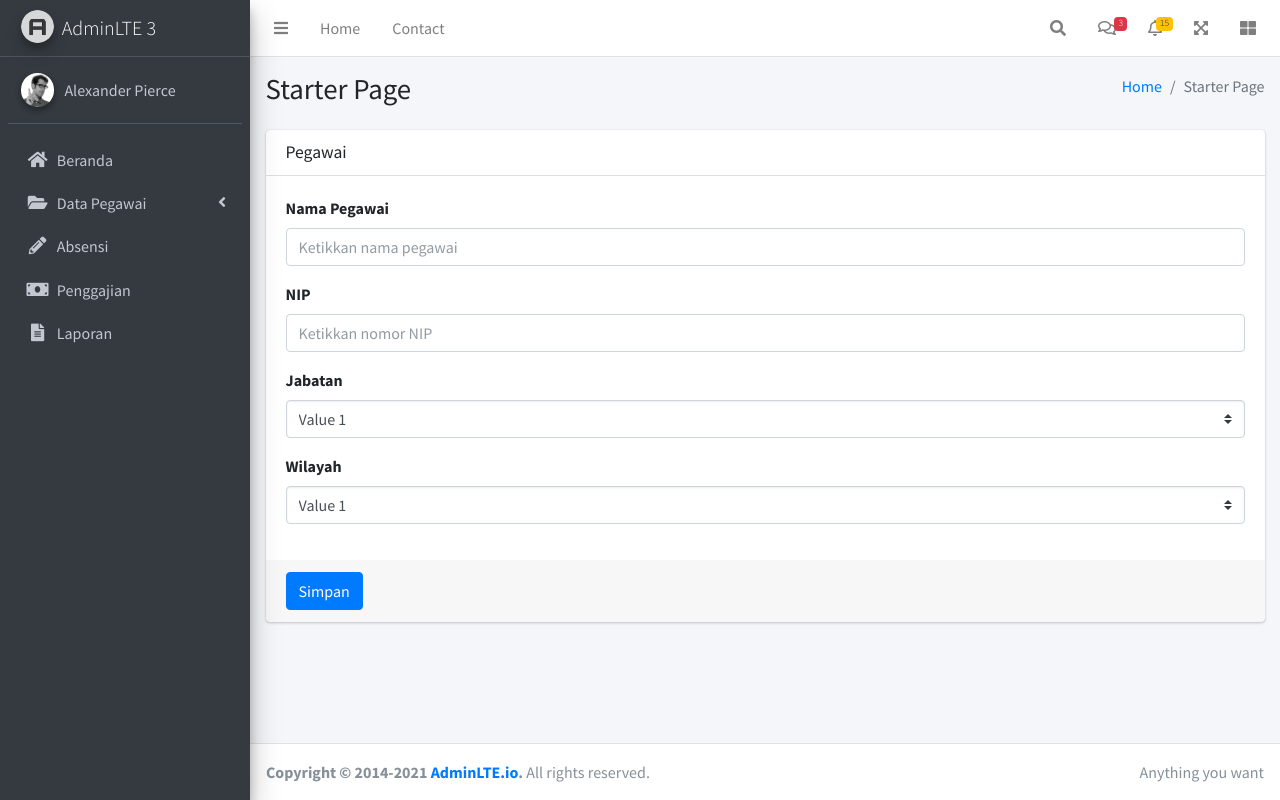
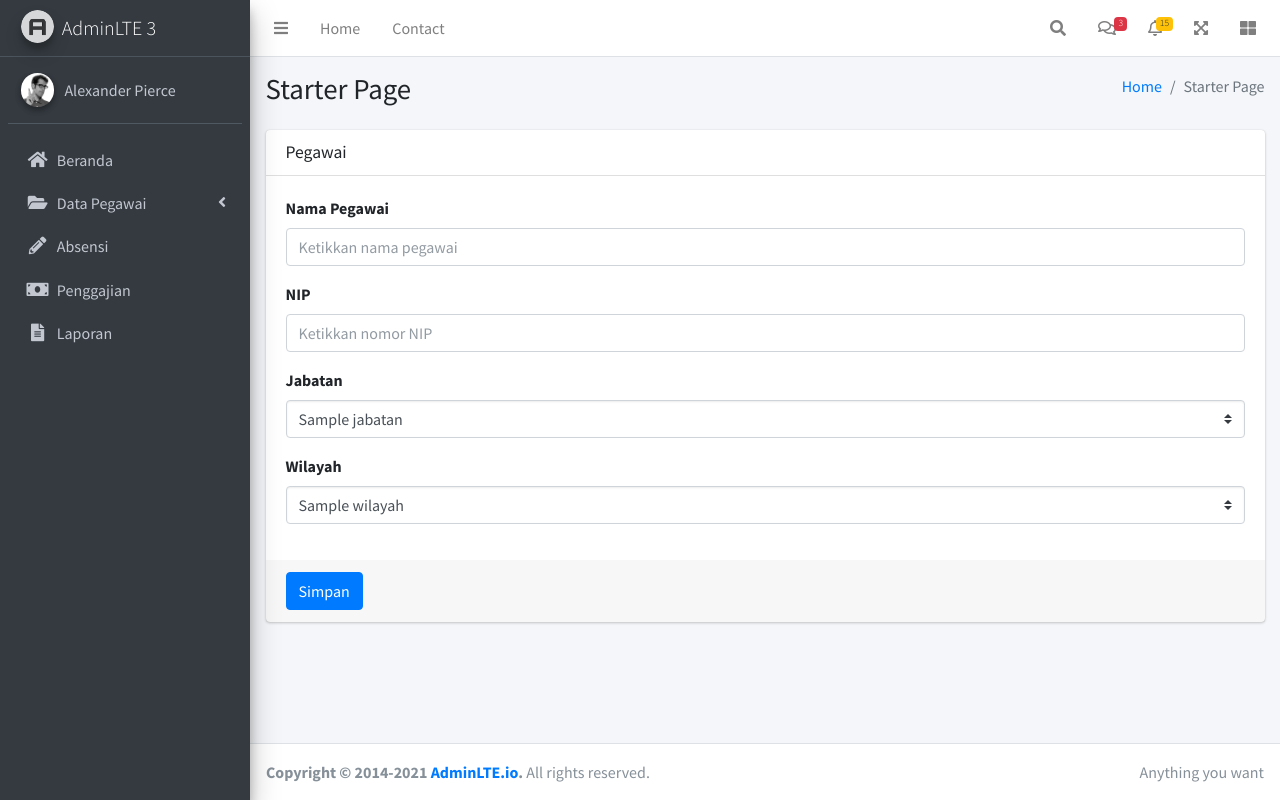
Before and after one commit to kdimas12/penggajian-absen, a CodeIgniter 4 app: template app/Views/pegawai_tambah.php in a window 1280 px wide. Run offline with PHP 8.4 and a stand-in for CodeIgniter, Linux system fonts and the light colour scheme; the template is opened without the code that fills it: most values are stand-ins (such as "Sample title", 1, 10 or a date in 2020); some libraries are stand-ins or nearby versions.

Commit message:
:lipstick: Change input to dropdown

```diff
--- a/app/Views/pegawai_tambah.php
+++ b/app/Views/pegawai_tambah.php
@@ -32,17 +32,17 @@
                 <div class="form-group">
                     <label for="jabatan">Jabatan</label>
                     <select class="custom-select" id="jabatan" name="jabatan">
-                        <option>Value 1</option>
-                        <option>Value 2</option>
-                        <option>Value 3</option>
+                        <?php foreach ($jabatan as $jab) : ?>
+                            <option value="<?= $jab['id_jabatan'] ?>"><?= $jab['nama'] ?></option>
+                        <?php endforeach ?>
                     </select>
                 </div>
                 <div class="form-group">
                     <label for="wilayah">Wilayah</label>
                     <select class="custom-select" id="wilayah" name="wilayah">
-                        <option>Value 1</option>
-                        <option>Value 2</option>
-                        <option>Value 3</option>
+                        <?php foreach ($wilayah as $wil) : ?>
+                            <option value="<?= $wil['id_wilayah'] ?>"><?= $wil['nama'] ?></option>
+                        <?php endforeach ?>
                     </select>
                 </div>
             </div>
```
